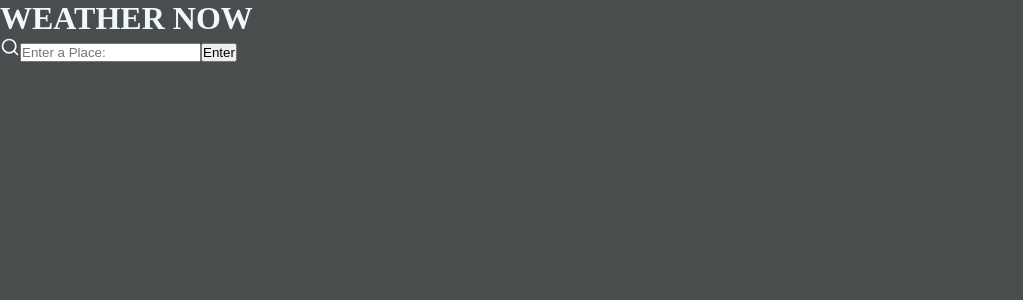
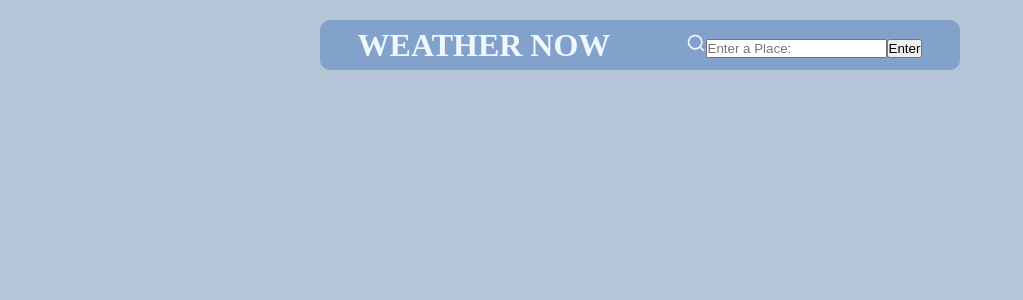
Before and after one commit to richarlisonn/Weather-API-React, a React (Vite) app in the folder weather-api/: page / in a window 1280 px wide. Shown: the top 300 px of the page, without its empty margins (0-1023 px from the left). Built offline with nearby package versions, Linux system fonts and the light colour scheme.

Commit message:
Init Css

```diff
--- a/weather-api/src/App.css
+++ b/weather-api/src/App.css
@@ -3,3 +3,34 @@
     padding: 0;
     box-sizing: border-box;
 }
+
+body{
+
+    background-color: rgba(164, 182, 206, 0.808);
+    color: aliceblue;
+}
+
+header{
+    display: flex;
+    justify-content: space-around;
+    align-items: center;
+    position: fixed;
+
+
+    top: 20px;
+    left: 0;
+    right: 0;
+    bottom: 0;
+
+    width: 50vw;
+    height: 50px;
+    margin: 0 auto;
+
+
+    background-color: rgba(16, 85, 175, 0.3);
+    backdrop-filter: blur(8px);
+    border-radius: 10px;
+    z-index: 00;
+
+
+}
--- a/weather-api/src/App.jsx
+++ b/weather-api/src/App.jsx
@@ -22,12 +22,12 @@ function App() {
 
   return (
     <>
-      <div className="main_section">
-        <header>
+      <header className="main_section">
+        <div className='title'>
           <h1>WEATHER
             <span> NOW</span>
             </h1>
-        </header>
+        </div>
 
         <div
         className="api_search">
@@ -43,9 +43,9 @@ function App() {
           <button onClick={apiService}>Enter</button>
 
         </div>
-      </div>
+      </header>
 
-      {weather && <WeatherInformation weatherInfo={weather}/>
+  {weather &&<WeatherInformation weatherInfo={weather}/>
 }    </>
   )
 }
```
